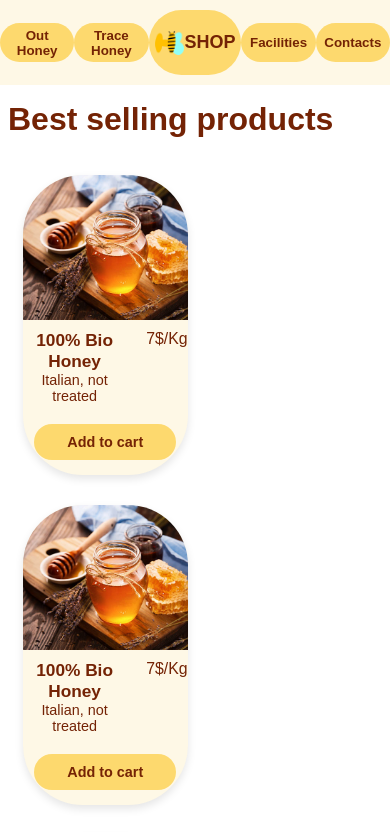
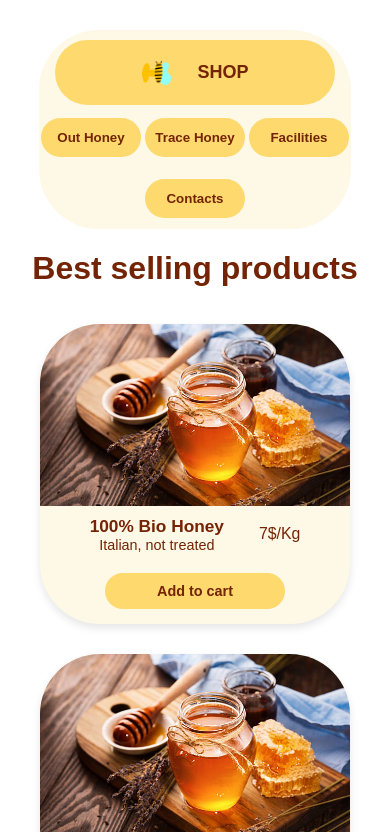
Before and after one commit to AndreaSaccomanni/U2-D3, a plain HTML site: page index.html in a window 390 px wide. Shown: the top 832 px of the page. Drawn offline with Linux system fonts and the light colour scheme.

Commit message:
mobile version

```diff
--- a/index.html
+++ b/index.html
@@ -79,7 +79,7 @@
       <h1>Latest News</h1>
       <div class="article">
         <div>
-          <h3>Our delicious honey</h3>
+          <h2>Our delicious honey</h2>
           <p>
             Lorem ipsum, dolor sit amet consectetur adipisicing elit. Ab, quam? Vero eaque itaque ratione atque, nihil dolores porro pariatur fuga sapiente,
             perferendis iste sunt dolor nisi delectus non saepe cum. Lorem ipsum, dolor sit amet consectetur adipisicing elit. Ab, quam? Vero eaque itaque
--- a/style.css
+++ b/style.css
@@ -13,8 +13,12 @@ main {
 
 header {
   width: 100%;
-  background-color: #fef8e6;
+
   height: 80px;
+}
+h2 {
+  font-size: 1rem;
+  font-weight: 900;
 }
 
 .card {
@@ -64,6 +68,7 @@ header {
   color: #742305;
   font-size: 1.1em;
   order: 5;
+  align-self: center;
 }
 
 .addToCart {
@@ -90,7 +95,8 @@ h1 {
 }
 
 .navigationBar {
-  height: 85px;
+  height: 100%;
+  width: 100%;
   display: flex;
   background-color: #fef8e6;
 }
@@ -156,8 +162,56 @@ h1 {
   clear: both;
 }
 
-@media (max-width: 576px) {
-  article img {
-    order: unset;
+@media screen and (max-width: 576px) {
+  header {
+    margin: 0 auto;
+    width: 80%;
+    height: 199px;
+    margin-top: 30px;
+  }
+
+  .navigationBar {
+    display: flex;
+    flex-wrap: wrap;
+    justify-content: center;
+    border-radius: 60px 60px;
+  }
+  .bigButton {
+    flex: 1 1 80%;
+    order: -1;
+    text-align: center;
+    margin: 0 5%;
+    margin-top: 10px;
+    gap: 26px;
+    align-items: center;
+    justify-content: center;
+  }
+
+  .navigationBar::after {
+    display: block;
+    clear: both;
+  }
+  h1 {
+    text-align: center;
+  }
+  .cardContainer {
+    display: flex;
+    flex-wrap: wrap;
+    flex-direction: column;
+    justify-content: center;
+    align-items: center;
+  }
+  .card {
+    width: 83%;
+  }
+  .content {
+    gap: 35px;
+  }
+  .addToCart {
+    width: 180px;
+  }
+  .article p {
+    font-size: 1rem;
+    font-weight: 500;
   }
 }
```
